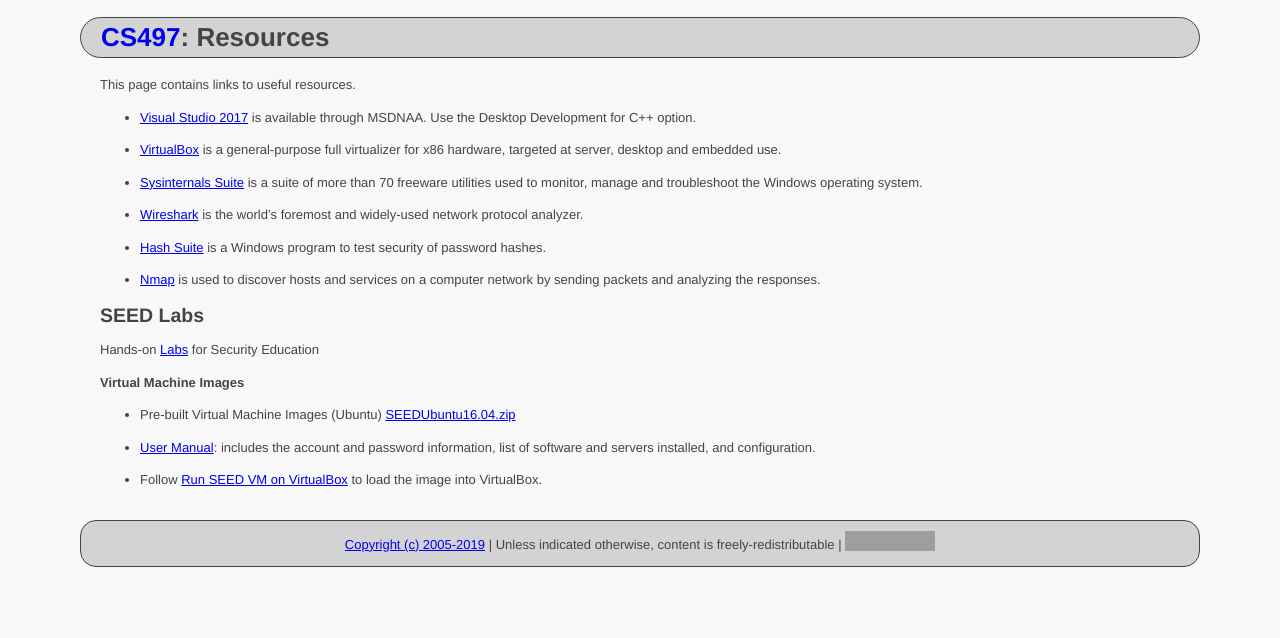
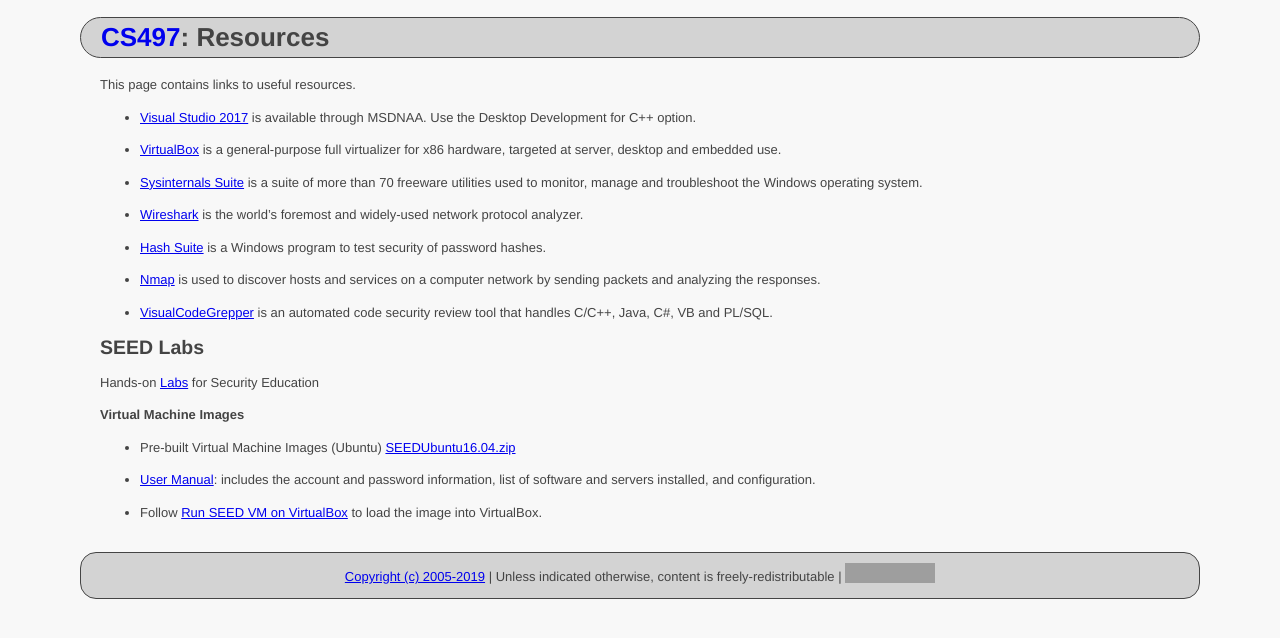
Before and after one commit to ycpcs/cs497-spring2019, a Jekyll site: the page built from resources/index.md, in a window 1280 px wide. Shown: the top 638 px of the page. Built offline with Jekyll 4.4.1, drawn with Linux system fonts in a browser that asks for light colours; grey boxes are pictures that could not be loaded.

Commit message:
Update index.md

```diff
--- a/resources/index.md
+++ b/resources/index.md
@@ -18,6 +18,8 @@ This page contains links to useful resources.
 
 - [Nmap](https://nmap.org/) is used to discover hosts and services on a computer network by sending packets and analyzing the responses.
 
+- [VisualCodeGrepper](https://github.com/nccgroup/VCG) is an automated code security review tool that handles C/C++, Java, C#, VB and PL/SQL.
+
 SEED Labs
 ----------------------------------
 Hands-on [Labs](http://www.cis.syr.edu/~wedu/seed/Labs_16.04/) for Security Education
```
